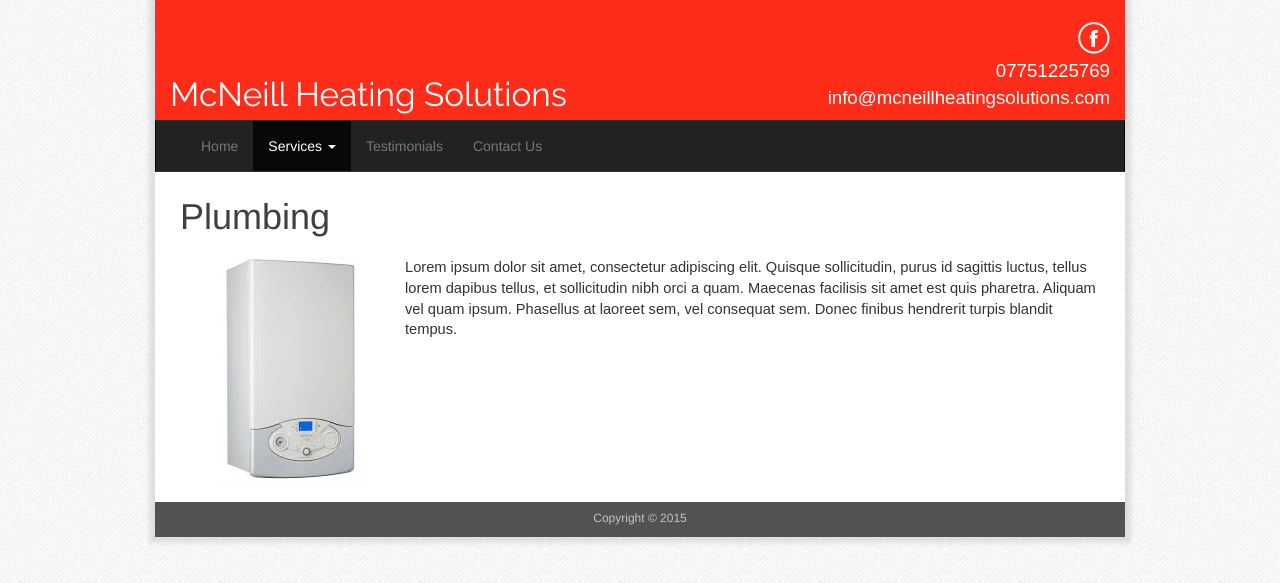
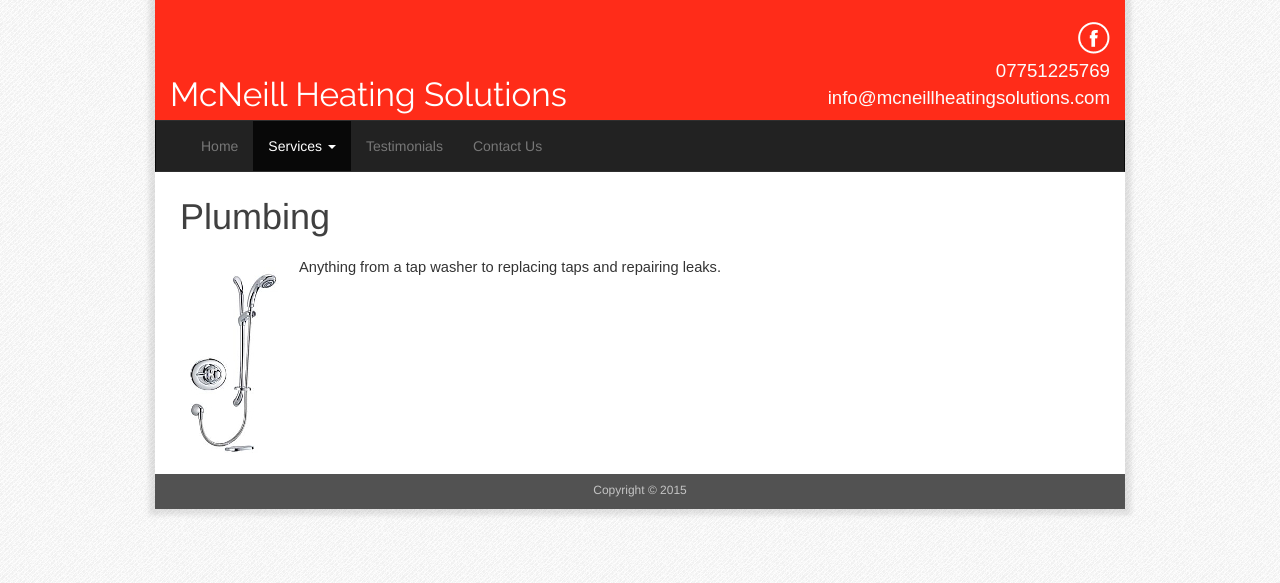
Before and after one commit to squariegoes/mcneill-heating-solutions, a Flask app: page /plumbing in a window 1280 px wide. Shown: the top 583 px of the page. Run offline with Flask 2, Linux system fonts and the light colour scheme; some libraries are stand-ins or nearby versions.

Commit message:
naming changes

```diff
--- a/static/css/custom.css
+++ b/static/css/custom.css
@@ -108,6 +108,20 @@ p.jumbo-descr{
 
 
 /***********************
+* Services page
+***********************/
+
+div.services-img-container
+{
+    float:left;
+    padding-left:10px;
+    padding-right:20px;
+    padding-top:10px;
+}
+
+
+
+/***********************
 * Testimonials page
 ***********************/
 
--- a/templates/home.html
+++ b/templates/home.html
@@ -6,7 +6,7 @@
     <div class="container" style="background:white;border-bottom:solid 2px #c3c3c3;">
 
         <div class="jumbotron" style="background:#FFFFFF;border-radius:0px;padding-top:35px;padding-bottom:20px">
-            <h1 style="font-size:55px">Heating services you can trust</h1>
+            <h1 style="font-size:55px">Heating &amp; plumbing services you can trust</h1>
             <p class="jumbo-descr">Gas safe registered engineers and all work fully guaranteed. Wide range of services provided. Free quotes - so why not give us a call?</p>
         </div>
 
--- a/templates/services.html
+++ b/templates/services.html
@@ -6,37 +6,97 @@
 
     {% if mode == 'boiler_installation' %}
         <h1>Boiler Installation</h1>
+
+        <div>
+            <div class="services-img-container">
+                <!--https://www.worcester-bosch.co.uk/products/boilers/directory/greenstar-i-->
+                <img src="/static/images/other/worchester-greenstar.jpg" alt="Boiler" />
+            </div>
+
+            <p class="text">
+                We can arrange all boiler installation from system upgrade to straight combi swaps.
+            </p>
+        </div>
     {% endif %}
 
     {% if mode == 'boiler_servicing' %}
         <h1>Boiler Servicing</h1>
+
+        <div>
+            <div class="services-img-container">
+                <!--http://www.glow-worm.co.uk/homeowner/products/energy-combi-21760.en_gb.html-->
+                <img src="/static/images/other/glowworm-energy.jpg" alt="Boiler" />
+            </div>
+
+            <p class="text">
+                We can undertake all boiler servicing and maintenance to your heating system.
+            </p>
+        </div>
     {% endif %}
 
     {% if mode == 'plumbing' %}
         <h1>Plumbing</h1>
+
+        <div>
+            <div class="services-img-container">
+                <!--http://www.mirashowers.co.uk/onlinecatalog/detail.htm?productNumber=Excel%20Biv-->
+                <img src="/static/images/other/mira-excel.jpeg" alt="Boiler" />
+            </div>
+
+            <p class="text">
+                Anything from a tap washer to replacing  taps and repairing  leaks.
+            </p>
+        </div>
     {% endif %}
 
     {% if mode == 'bathroom_installation' %}
         <h1>Bathroom Installation</h1>
+
+        <div>
+            <div class="services-img-container">
+                <img src="/static/images/other/boiler.jpg" alt="Boiler" />
+            </div>
+
+            <p class="text">
+                From replacing existing bathroom furniture to installing a new bathroom suite.
+            </p>
+        </div>
     {% endif %}
 
     {% if mode == 'other_services' %}
         <h1>Other Services</h1>
+
+        <div>
+            <p class="text">
+                All plumbing and heating issues undertaken. These are some of the additional services we provide:
+            </p>
+            <ul>
+                <li>todo</li>
+                <li>todo</li>
+                <li>todo</li>
+                <li>todo</li>
+            </ul>
+        </div>
     {% endif %}
 
 
-    <div class="">
-        <div style="float:left">
-            <img src="/static/images/other/boiler.jpg" alt="Boiler" />
-        </div>
 
-        <p class="text">
-            Lorem ipsum dolor sit amet, consectetur adipiscing elit. Quisque sollicitudin,
-            purus id sagittis luctus, tellus lorem dapibus tellus, et sollicitudin nibh orci a quam. Maecenas facilisis
-            sit amet est quis pharetra. Aliquam vel quam ipsum. Phasellus at laoreet sem, vel consequat sem. Donec
-            finibus hendrerit turpis blandit tempus.
-        </p>
-    </div>
+
+
+
+
+    <!--<div class="">-->
+        <!--<div style="float:left">-->
+            <!--<img src="/static/images/other/boiler.jpg" alt="Boiler" />-->
+        <!--</div>-->
+
+        <!--<p class="text">-->
+            <!--Lorem ipsum dolor sit amet, consectetur adipiscing elit. Quisque sollicitudin,-->
+            <!--purus id sagittis luctus, tellus lorem dapibus tellus, et sollicitudin nibh orci a quam. Maecenas facilisis-->
+            <!--sit amet est quis pharetra. Aliquam vel quam ipsum. Phasellus at laoreet sem, vel consequat sem. Donec-->
+            <!--finibus hendrerit turpis blandit tempus.-->
+        <!--</p>-->
+    <!--</div>-->
 
 
 </div>
```
Also changed, not shown: templates/testimonials.html (+13 -11 lines), static/images/other/glowworm-energy.jpg (added), static/images/other/mira-excel.jpeg (added), static/images/other/worchester-greenstar.jpg (added), 4 other files.
